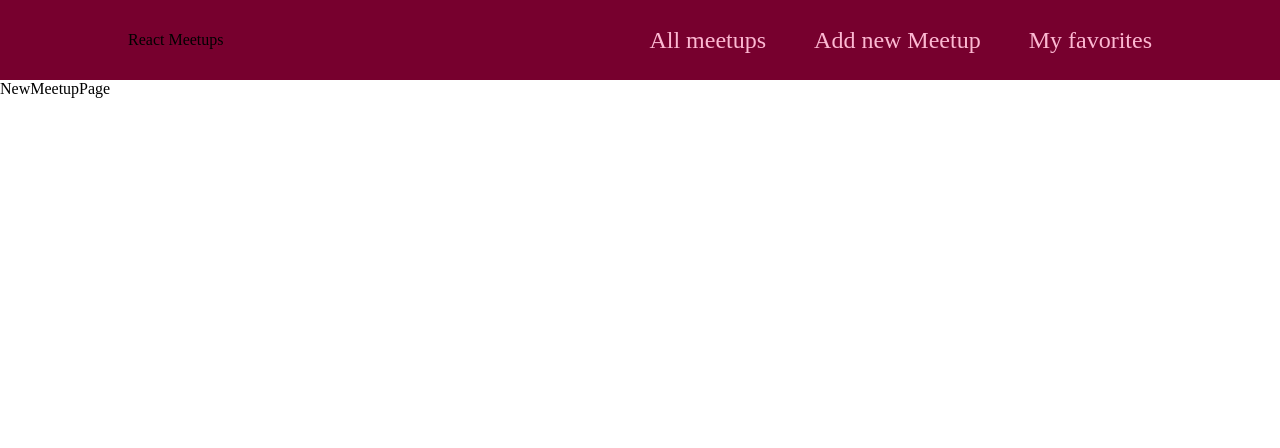
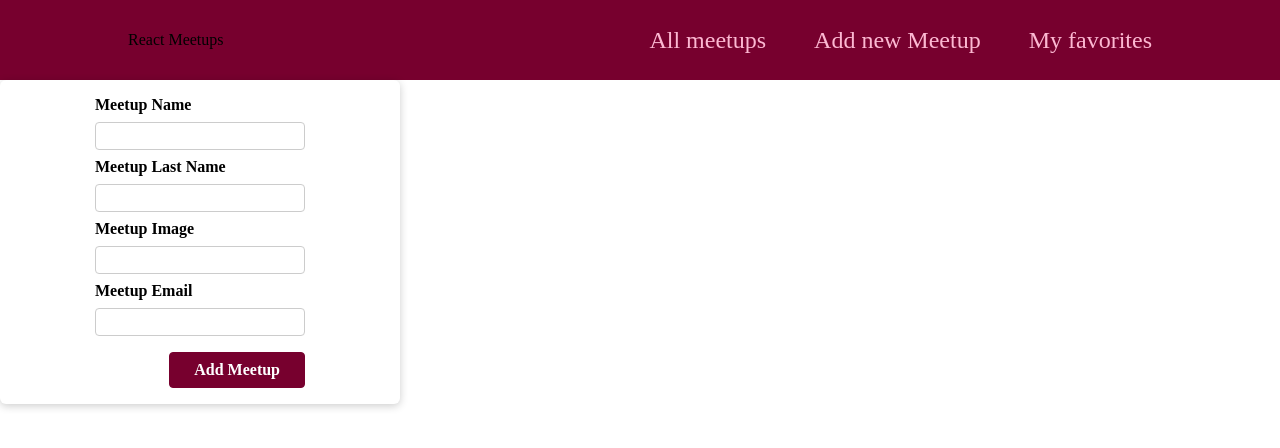
Before and after one commit to malgorzatajPL/next-app, a React (Create React App) app: page /new-meetup in a window 1280 px wide. Shown: the top 448 px of the page. Built offline with nearby package versions, Linux system fonts and the light colour scheme.

Commit message:
Add form

```diff
--- a/src/components/layout/MainNavigation.js
+++ b/src/components/layout/MainNavigation.js
@@ -12,7 +12,7 @@ function MainNavigation() {
             <Link to='/'>All meetups</Link>
           </li>
           <li>
-            <Link to='/new-meetups'>Add new Meetup</Link>
+            <Link to='/new-meetup'>Add new Meetup</Link>
           </li>
           <li>
             <Link to='/favorites'>My favorites</Link>
--- /dev/null
+++ b/src/components/meetups/NewMeetupForm.js
@@ -0,0 +1,51 @@
+import { useRef } from 'react';
+import Card from '../ui/Card';
+import classes from './NewMeetupForm.module.css';
+
+function NewMeetupForm() {
+  const nameInputRef = useRef();
+  const lastNameInputRef = useRef();
+  const imageInputRef = useRef();
+  const emailInputRef = useRef();
+
+  function submitHandler(event) {
+    event.preventDefault();
+    const enteredName = nameInputRef.current.value;
+    const enteredLastName = lastNameInputRef.current.value;
+    const enteredImage = imageInputRef.current.value;
+    const enteredEmail = emailInputRef.current.value;
+    const meetupData = {
+      name: enteredName,
+      last_name: enteredLastName,
+      image: enteredImage,
+      email: enteredEmail,
+    };
+    console.log(meetupData);
+  }
+  return (
+    <Card>
+      <form className={classes.form} onSubmit={submitHandler}>
+        <div className={classes.control}>
+          <label htmlFor='name'>Meetup Name</label>
+          <input type='text' required id='name' ref={nameInputRef} />
+        </div>
+        <div className={classes.control}>
+          <label htmlFor='last_name'>Meetup Last Name</label>
+          <input type='text' required id='last_name' ref={lastNameInputRef} />
+        </div>
+        <div className={classes.control}>
+          <label htmlFor='image'>Meetup Image</label>
+          <input type='url' required id='image' ref={imageInputRef} />
+        </div>
+        <div className={classes.control}>
+          <label htmlFor='email'>Meetup Email</label>
+          <input type='email' required id='email' ref={emailInputRef} />
+        </div>
+        <div className={classes.actions}>
+          <button>Add Meetup</button>
+        </div>
+      </form>
+    </Card>
+  );
+}
+export default NewMeetupForm;
--- /dev/null
+++ b/src/components/meetups/NewMeetupForm.module.css
@@ -0,0 +1,45 @@
+.form {
+  padding: 1rem;
+}
+
+.control {
+  margin-bottom: 0.5rem;
+}
+
+.control label {
+  display: block;
+  font-weight: bold;
+  margin-bottom: 0.5rem;
+}
+
+.control input,
+.control textarea {
+  display: block;
+  font: inherit;
+  border-radius: 4px;
+  border: 1px solid #ccc;
+  padding: 0.25rem;
+  width: 100%;
+}
+
+.actions {
+  margin-top: 1rem;
+  text-align: right;
+}
+
+.actions button {
+  font: inherit;
+  cursor: pointer;
+  background-color: #77002e;
+  color: white;
+  padding: 0.5rem 1.5rem;
+  border: 1px solid #77002e;
+  border-radius: 4px;
+  font-weight: bold;
+}
+
+.actions button:hover,
+.actions button:active {
+  background-color: #a50e48;
+  border-color: #a50e48;
+}
--- a/src/components/ui/Card.module.css
+++ b/src/components/ui/Card.module.css
@@ -2,4 +2,7 @@
   background-color: white;
   border-radius: 6px;
   box-shadow: 0 2px 8px rgba(0, 0, 0, 0.2);
+  width: 400px;
+  display: flex;
+  justify-content: center;
 }
--- a/src/pages/NewMeetup.js
+++ b/src/pages/NewMeetup.js
@@ -1,4 +1,10 @@
+import NewMeetupForm from '../components/meetups/NewMeetupForm';
+
 function NewMeetupPage() {
-  return <div>NewMeetupPage</div>;
+  return (
+    <>
+      <NewMeetupForm />
+    </>
+  );
 }
 export default NewMeetupPage;
```
